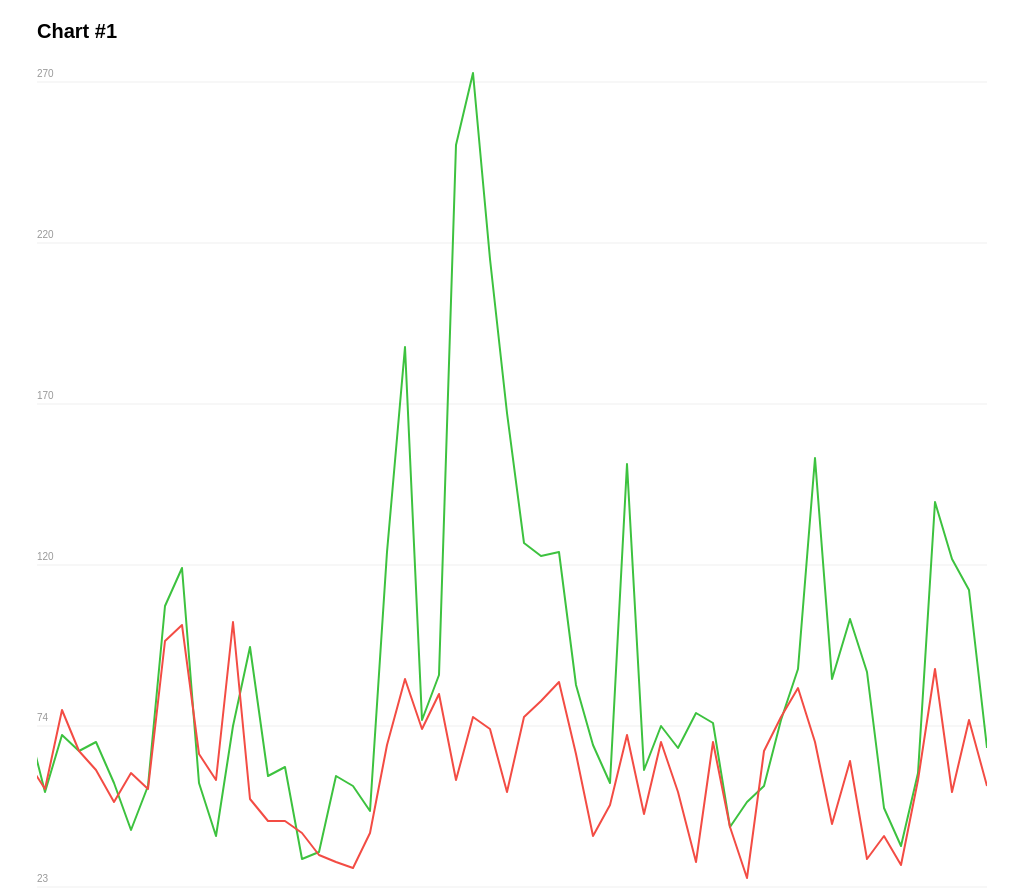
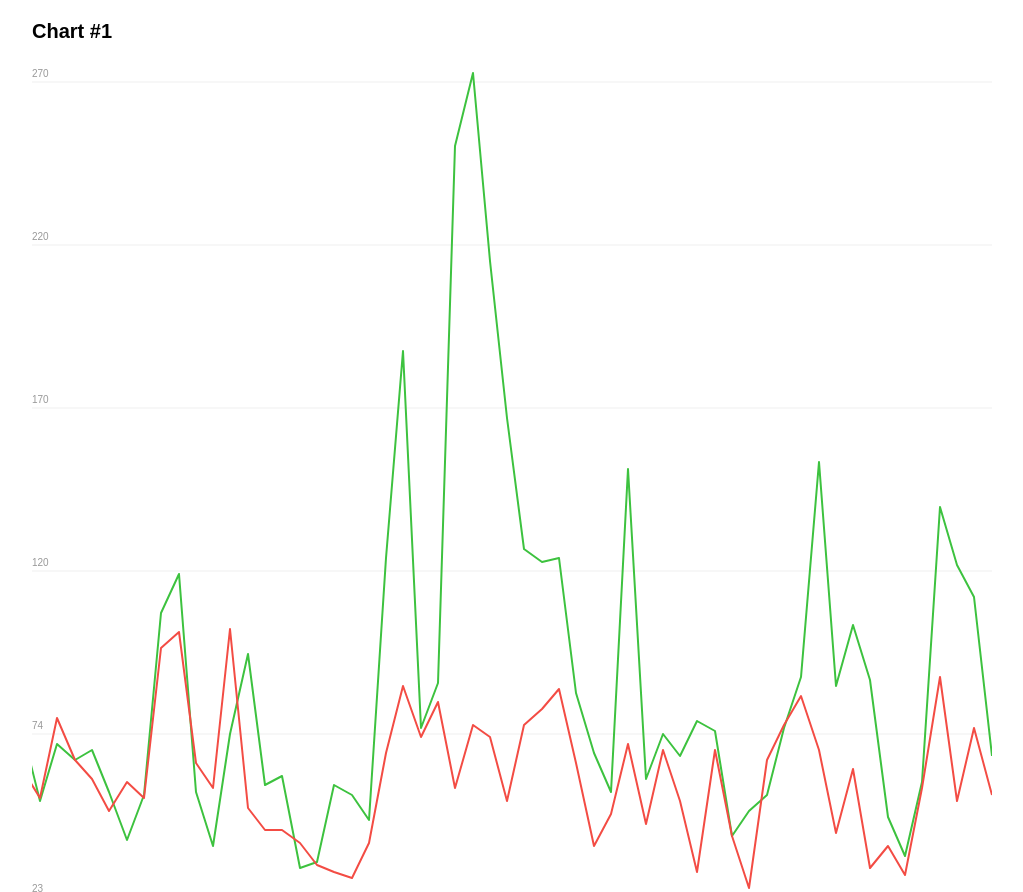
Before and after one commit to opexos/chartsjs, a plain HTML site: page index.html in a window 1280 px wide. Shown: the top 892 px of the page, without its empty margins (128-1151 px from the left). Drawn offline with Linux system fonts and the light colour scheme.

Commit message:
size adjustment

```diff
--- a/index.html
+++ b/index.html
@@ -36,6 +36,9 @@
     'use strict';
 
     var DPR = window.devicePixelRatio || 1;
+    if (isMobile()) {
+        DPR = Math.floor(DPR) + 1;
+    }
     var STR_SWITCH_TO_NIGHT = 'Switch to Night Mode';
     var STR_SWITCH_TO_DAY = 'Switch to Day Mode';
     var charts = [];
@@ -73,7 +76,7 @@
 
         //chart canvas
         var canvas = document.createElement('canvas');
-        canvas.width = Math.min(window.innerWidth, 980) - 30 * DPR;
+        canvas.width = Math.min(window.innerWidth, 980) - 20 * DPR;
         canvas.height = canvas.width;
         document.body.appendChild(canvas);
 
@@ -123,6 +126,16 @@
         return p;
     }
 
+    function isMobile() {
+        return navigator.userAgent.match(/Android/i)
+            || navigator.userAgent.match(/webOS/i)
+            || navigator.userAgent.match(/iPhone/i)
+            || navigator.userAgent.match(/iPad/i)
+            || navigator.userAgent.match(/iPod/i)
+            || navigator.userAgent.match(/BlackBerry/i)
+            || navigator.userAgent.match(/Windows Phone/i);
+    }
+
 </script>
 </body>
 </html>
--- a/opexcharts.js
+++ b/opexcharts.js
@@ -126,19 +126,19 @@
         });
 
         this.canvas.addEventListener('touchstart', function (e) {
-            self.touch=true;
+            self.touch = true;
             var pos = self.getXY(e.changedTouches[0]);
             callForEach(self.objects, 'onMouseDown', pos.x, pos.y);
         });
 
         this.canvas.addEventListener('touchend', function (e) {
-            self.touch=true;
+            self.touch = true;
             var pos = self.getXY(e.changedTouches[0]);
-            callForEach(self.objects, 'onMouseUp', pos.x, pos.y );
+            callForEach(self.objects, 'onMouseUp', pos.x, pos.y);
         });
 
         this.canvas.addEventListener('touchmove', function (e) {
-            self.touch=true;
+            self.touch = true;
             var pos = self.getXY(e.changedTouches[0]);
             callForEach(self.objects, 'onMouseMove', pos.x, pos.y);
         });
@@ -1033,7 +1033,7 @@
     //~~~~~~~~~~~~~~~~~~~~~~~~~~~~~~~~~~~~~~~~~~~~~~~~~~~~~~~~~~~~~~~~~~~~~~~~~~~~~~~~~~~~~~~~~~~~~~~~~~~~~~~~~~~~~~~~
     function ButtonWidget(chart, code, text, color, x, y) {
         this.setFont(chart.ctx, chart.theme.buttonFontSize);
-        Obj.call(this, chart, x, y, this.getTextWidth(chart.ctx, text) + chart.theme.buttonCircleRadius * 5, chart.theme.buttonHeight);
+        Obj.call(this, chart, x, y, this.getTextWidth(chart.ctx, text) + chart.theme.buttonCircleRadius * 4, chart.theme.buttonHeight);
         this.code = code;
         this.text = text;
         this.color = color;
@@ -1090,7 +1090,7 @@
             ctx.fillStyle = theme.buttonFontColor;
             ctx.textBaseline = 'middle';
             ctx.textAlign = 'left';
-            ctx.fillText(this.text, this.x + this.h * 1.2, this.y + halfHeight);
+            ctx.fillText(this.text, this.x + this.h, this.y + halfHeight);
         }
     };
 
```
